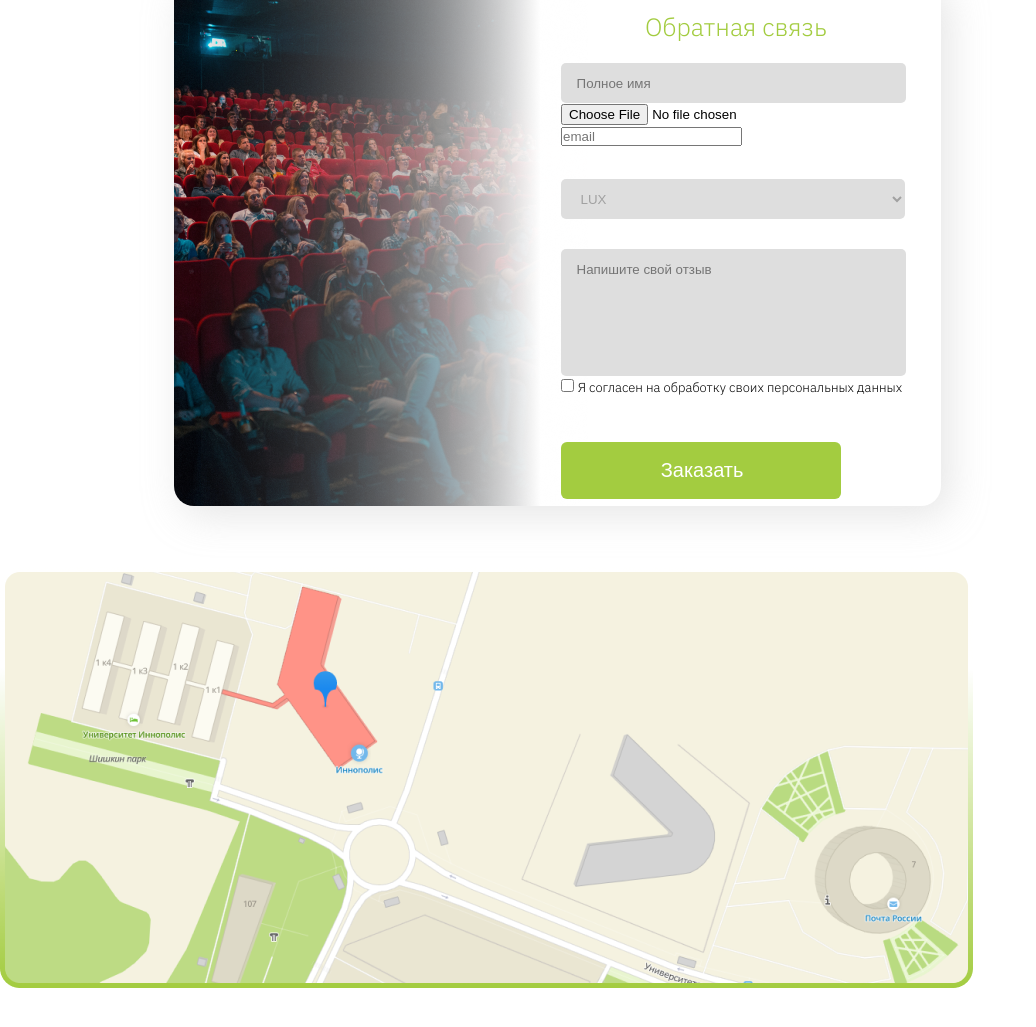
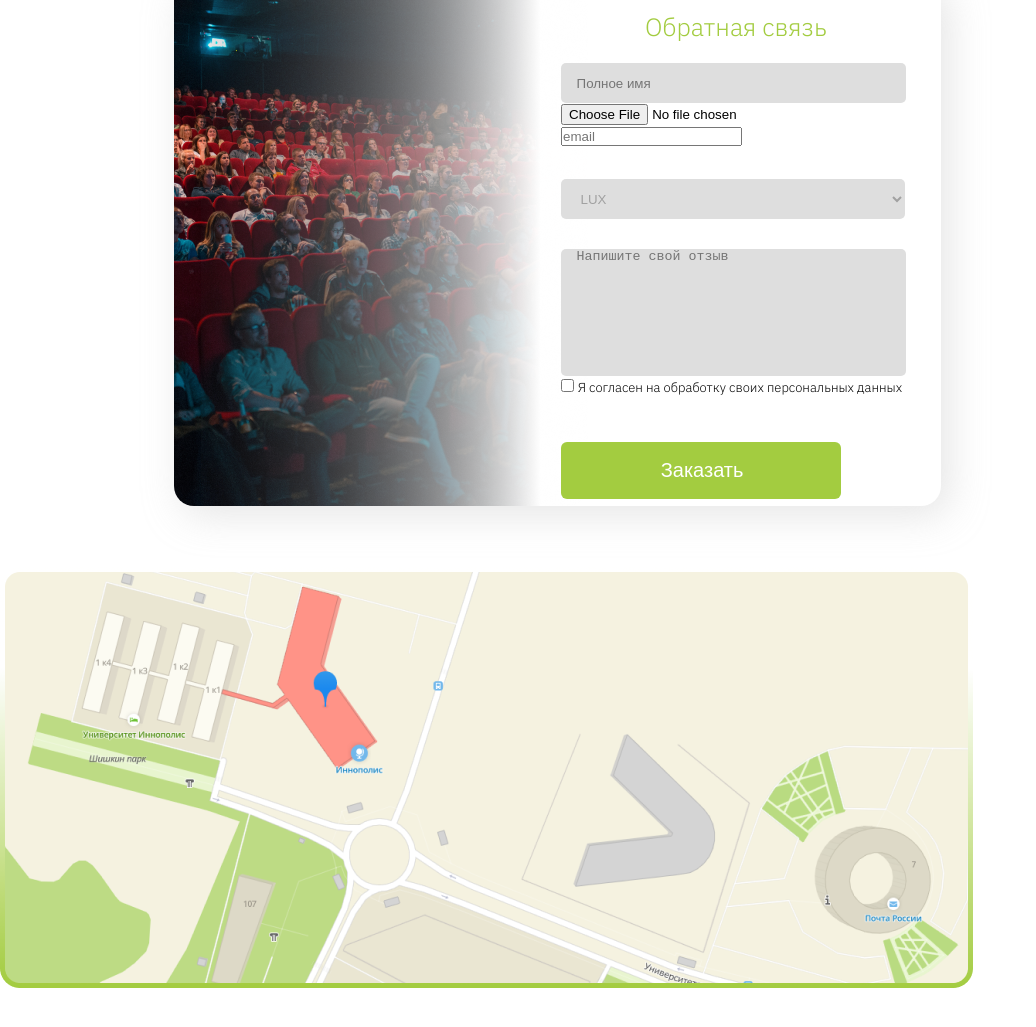
Before and after one commit to Valijonovas/Cinema_2, a plain HTML site: page index.html in a window 1280 px wide. Shown: the part 5415-6442 px from the top of the page, without its empty margins (0-1036 px from the left). Drawn offline with Linux system fonts and the light colour scheme.

Commit message:
TZ-5 final version

```diff
--- a/index.html
+++ b/index.html
@@ -454,10 +454,16 @@
                             <p>RESERVED </p>
                         </option>
                     </select>
-                    <input class="full_name2" type="text" required placeholder="Напишите свой отзыв">
+                    <!-- <input class="full_name2" type="text" required placeholder="Напишите свой отзыв"> -->
+
+                    <textarea required placeholder="Напишите свой отзыв" cols="46" rows="10"
+                        class="comment full_name2"></textarea>
+
                     <input class="chekbox1" type="checkbox" name="" id="sss">
-                    <label style="font-size: 13px;" for="sss">Я согласен на обработку своих персональных
-                        данных</label>
+                    <label style="font-size: 13px;" for="sss">
+                        Я согласен на обработку своих персональных
+                        данных
+                    </label>
                     <input class="bt1" type="submit" value="Заказать">
                     <!-- <button type="submit">Заказать</button> -->
                 </form>
--- a/style.css
+++ b/style.css
@@ -133,6 +133,10 @@
      border-radius: 10px;
      bottom: 7px;
      text-align: center;
+ }
+
+ .comment {
+     resize: none;
  }
 
  .main__center {
```
